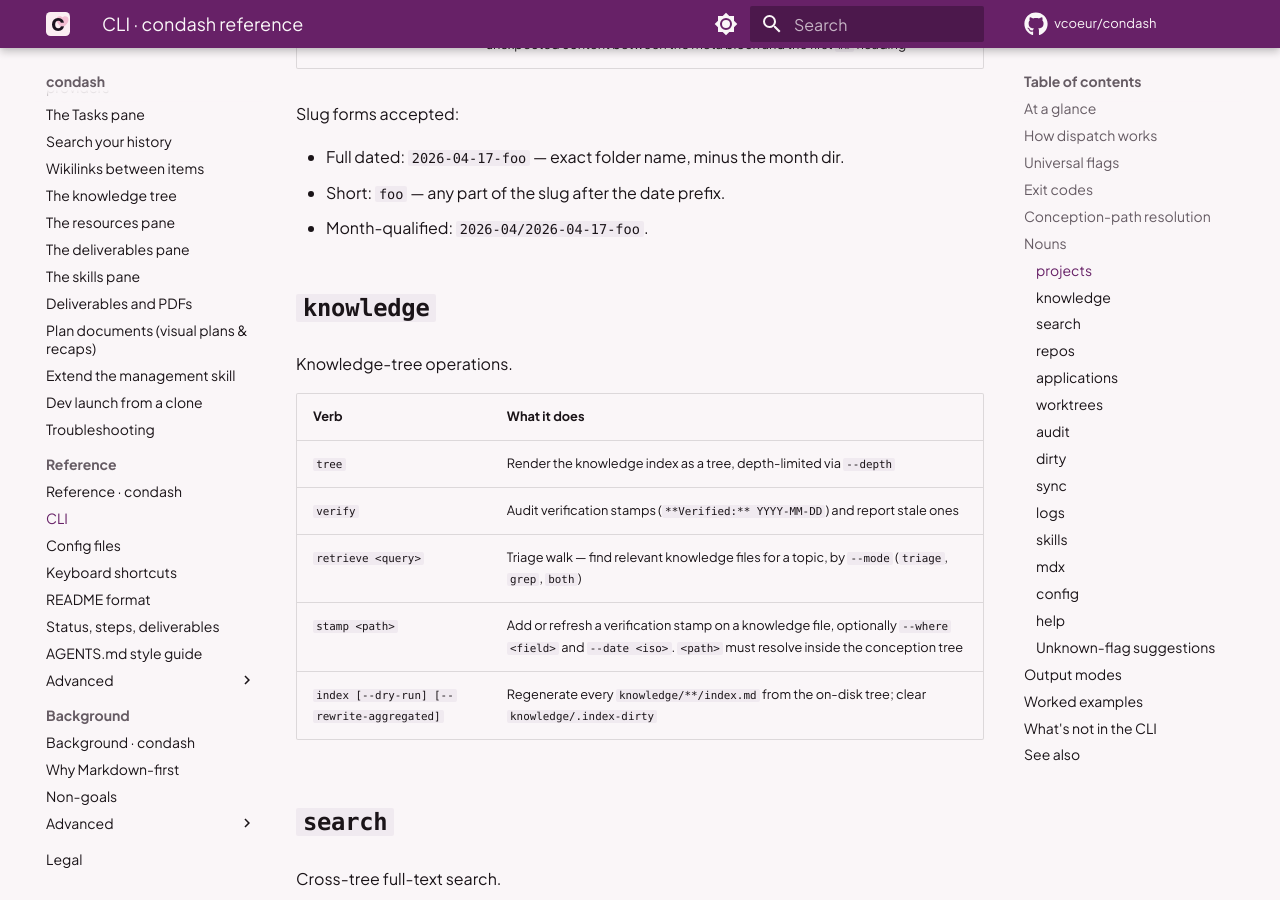
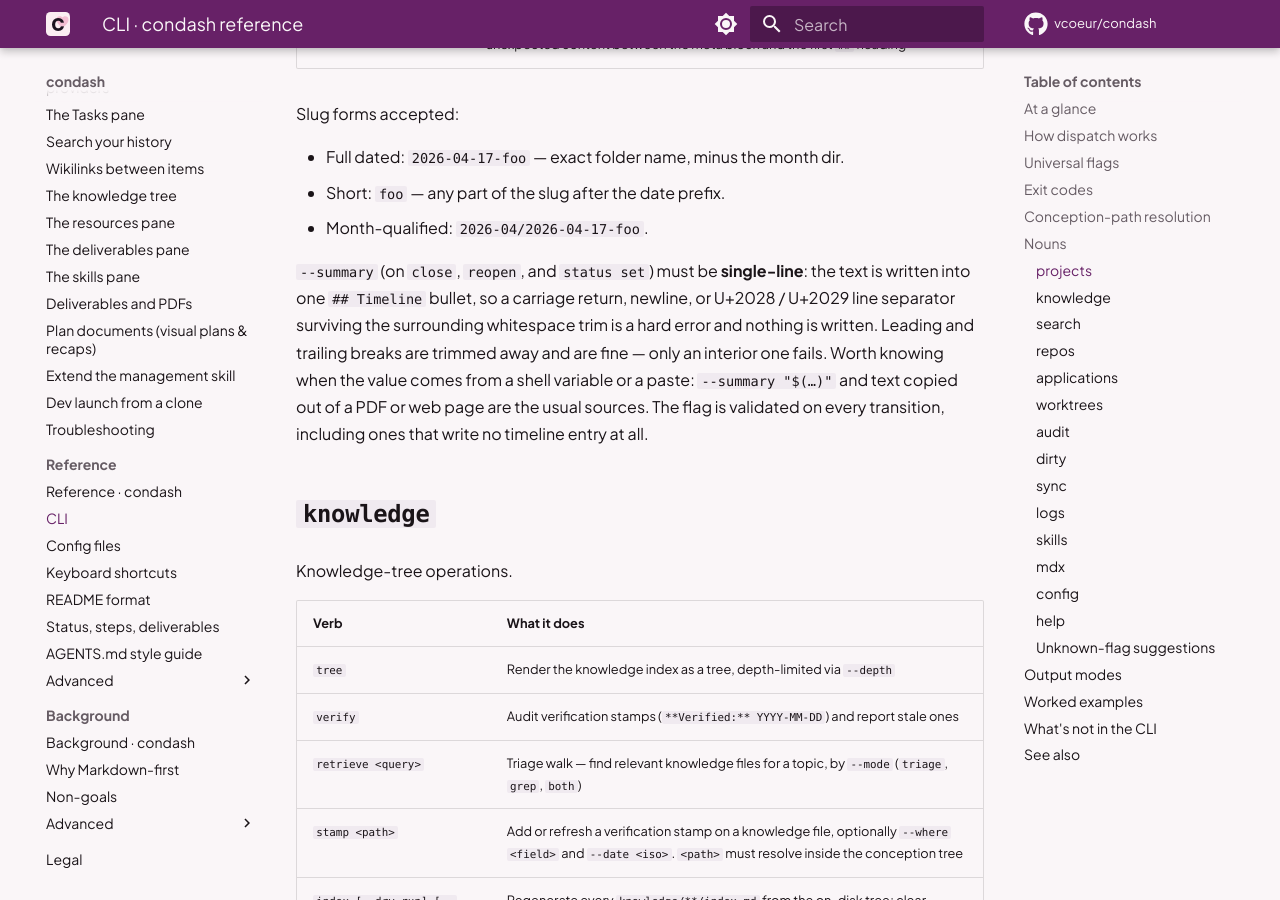
Before and after one commit to vcoeur/condash, an MkDocs documentation site: the page built from docs/reference/cli.md, in a window 1280 px wide and 900 px high, scrolled down 4232 px. Built offline with MkDocs 1.6.1 and Material for MkDocs 9.7.7, drawn with Linux system fonts in a browser that asks for light colours; comment, search, counter and statistics services are not loaded; some of the changed text lies outside the part shown.

Commit message:
Document the summary constraint and the status set flag
The single-line rule is a hard CLI error a user can hit from a shell variable, and status set accepted --summary all along without the table saying so.

```diff
--- a/docs/reference/cli.md
+++ b/docs/reference/cli.md
@@ -95,7 +95,7 @@
 | `resolve <slug>` | Resolve a slug to its absolute path |
 | `search <query>` | Full-text search across items, optional `--status` / `--kind` / `--limit` |
 | `validate [<slug>]` | Validate header fields against the schema; pass `--all` for the whole tree, or `--path <readme>` to check one file outside the resolved conception |
-| `status get <slug>` / `status set <slug> <new-status>` | Read or change the `status` field |
+| `status get <slug>` / `status set <slug> <new-status>` | Read or change the `status` field; a done-edge appends the same `Closed.` / `Reopened.` timeline entry as the verbs below, annotated with `--summary <text>` when given |
 | `close <slug>` | Set status to `done` (or `--status <name>`) and append a `Closed.` timeline entry, annotated with `--summary <text>` when given |
 | `reopen <slug>` | Move `done` back to `now` (or `--status <s>`) and append a `Reopened.` timeline entry, annotated with `--summary <text>` when given |
 | `backfill-closed [--dry-run]` | Append a `Closed.` timeline entry to legacy `done` items missing one |
@@ -110,6 +110,15 @@
 - Full dated: `2026-04-17-foo` — exact folder name, minus the month dir.
 - Short: `foo` — any part of the slug after the date prefix.
 - Month-qualified: `2026-04/2026-04-17-foo`.
+
+`--summary` (on `close`, `reopen`, and `status set`) must be **single-line**: the
+text is written into one `## Timeline` bullet, so a carriage return, newline, or
+U+2028 / U+2029 line separator surviving the surrounding whitespace trim is a
+hard error and nothing is written. Leading and trailing breaks are trimmed away
+and are fine — only an interior one fails. Worth knowing when the value comes
+from a shell variable or a paste: `--summary "$(…)"` and text copied out of a PDF
+or web page are the usual sources. The flag is validated on every transition,
+including ones that write no timeline entry at all.
 
 ### `knowledge`
 
```
Also changed, not shown: docs/reference/config.md (+1 -1 lines).
